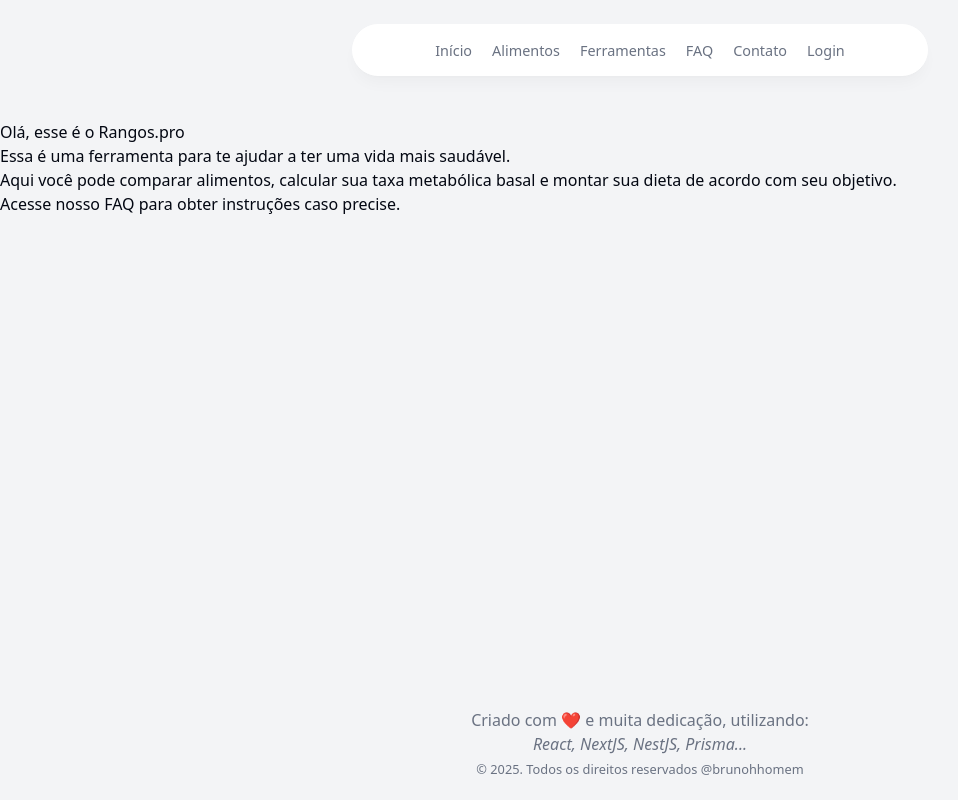
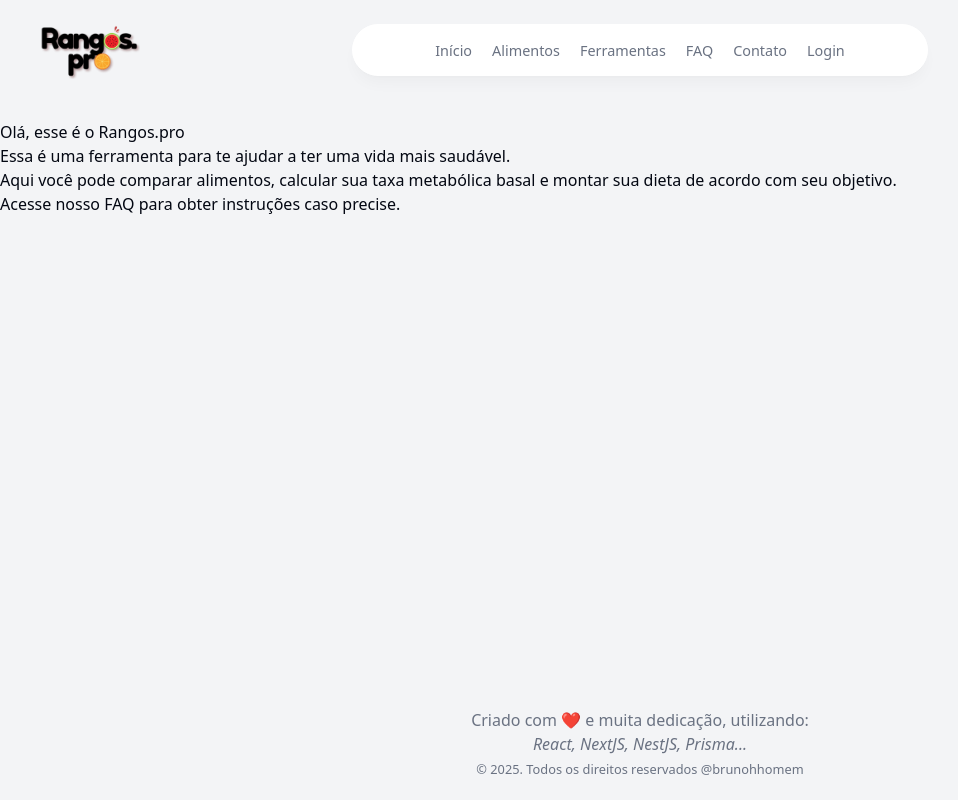
Before and after one commit to brunohhomem/rangos-frontend, a Next.js app: page / in a window 1280 px wide. Shown: the whole page, without its empty margins (0-958 px from the left). Built offline with nearby package versions, Linux system fonts and the light colour scheme.

Commit message:
feat: add logo to header

```diff
--- a/src/components/Header.tsx
+++ b/src/components/Header.tsx
@@ -1,8 +1,17 @@
 import Link from 'next/link'
+import Image from 'next/image'
 
 export default function Header() {
   return (
     <header className="">
+      <Image
+        className="fixed top-0 m-6 ml-10"
+        src="/logo.png"
+        alt="logo"
+        width={100}
+        height={100}
+        quality="80"
+      />
       <div
         className="fixed top-0 left-1/2 -translate-x-1/2 h-[4.5rem] w-full rounded-none border border-white border-opacity-40 bg-white bg-opacity-80 shadow-lg shadow-black/[0.03] backdrop-blur-[0.5rem] sm:top-6 sm:h-[3.25rem] sm:w-[36rem] sm:rounded-full
       dark:bg-blue-950 dark:border-black/40"
```
Also changed, not shown: public/logo.png (added).
